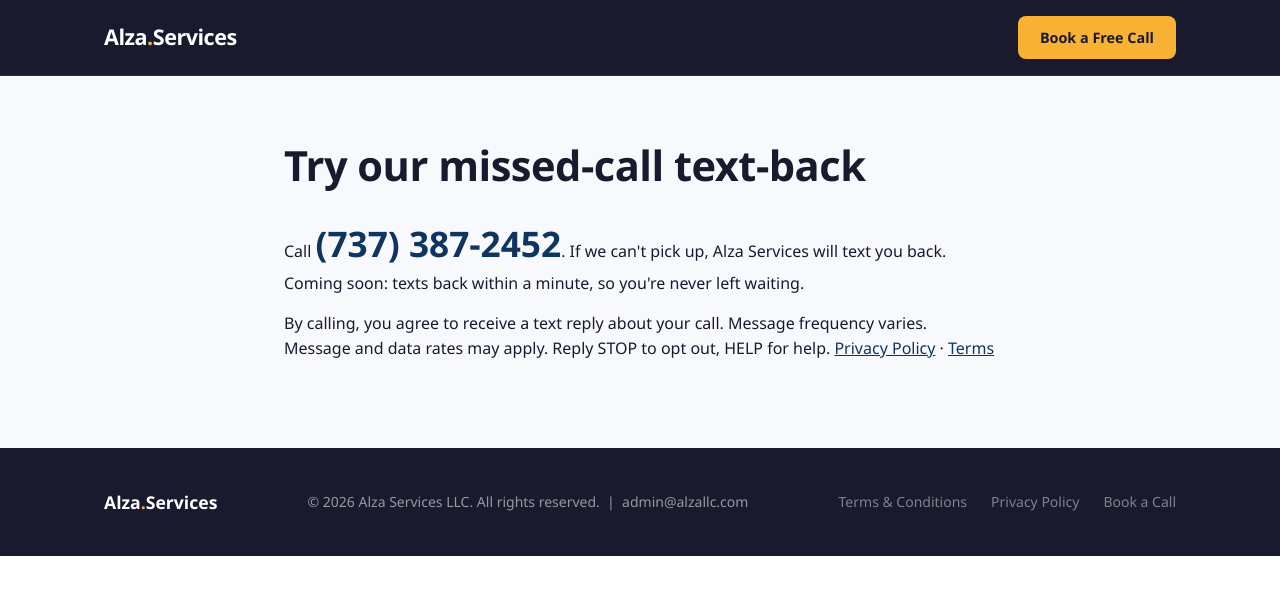
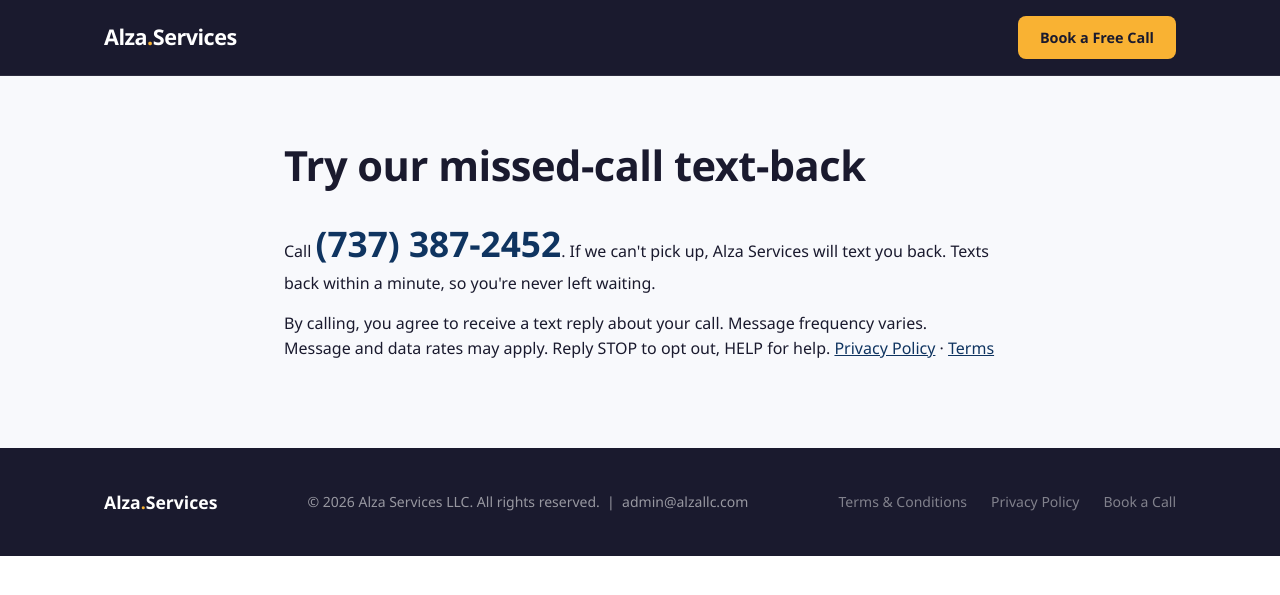
Before and after one commit to getsapalacios/alzallc.com, a Jekyll site: the page demo.html, which Jekyll copies as it is, in a window 1280 px wide. Shown: the top 595 px of the page. Built offline with Jekyll 4.4.1, drawn with Linux system fonts in a browser that asks for light colours.

Commit message:
v1.3.9: demo page, texts are live (remove Coming soon)
Co-Authored-By: Claude Opus 5.5 <noreply@anthropic.com>

```diff
--- a/demo.html
+++ b/demo.html
@@ -164,7 +164,7 @@
   <main class="policy">
     <div class="container">
       <h1>Try our missed-call text-back</h1>
-      <p>Call <a class="demo-phone" href="tel:+17373872452">(737) 387-2452</a>. If we can't pick up, Alza Services will text you back. Coming soon: texts back within a minute, so you're never left waiting.</p>
+      <p>Call <a class="demo-phone" href="tel:+17373872452">(737) 387-2452</a>. If we can't pick up, Alza Services will text you back. Texts back within a minute, so you're never left waiting.</p>
       <p>By calling, you agree to receive a text reply about your call. Message frequency varies. Message and data rates may apply. Reply STOP to opt out, HELP for help. <a href="https://alzallc.com/privacy.html">Privacy Policy</a> &middot; <a href="https://alzallc.com/terms.html">Terms</a></p>
     </div>
   </main>
```
